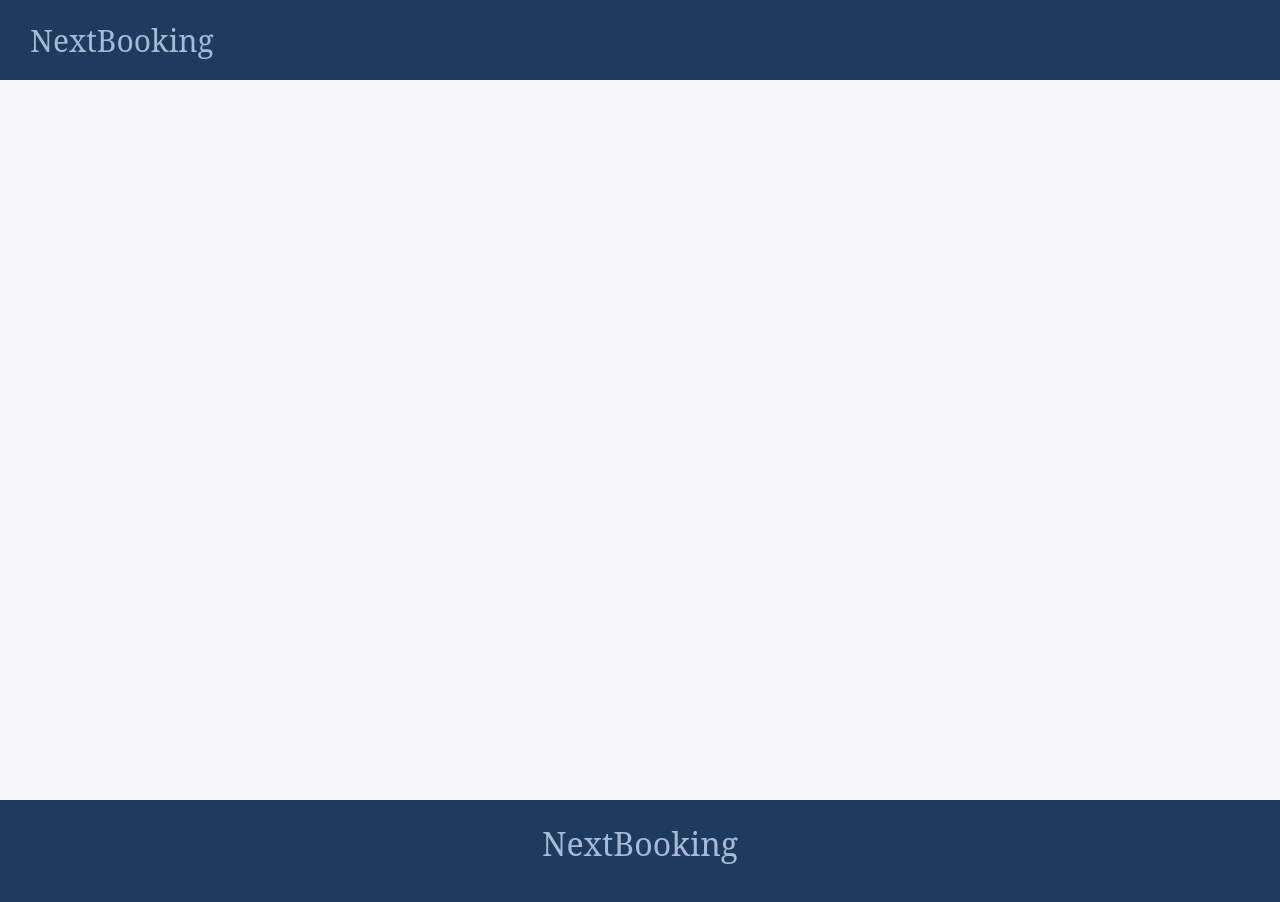
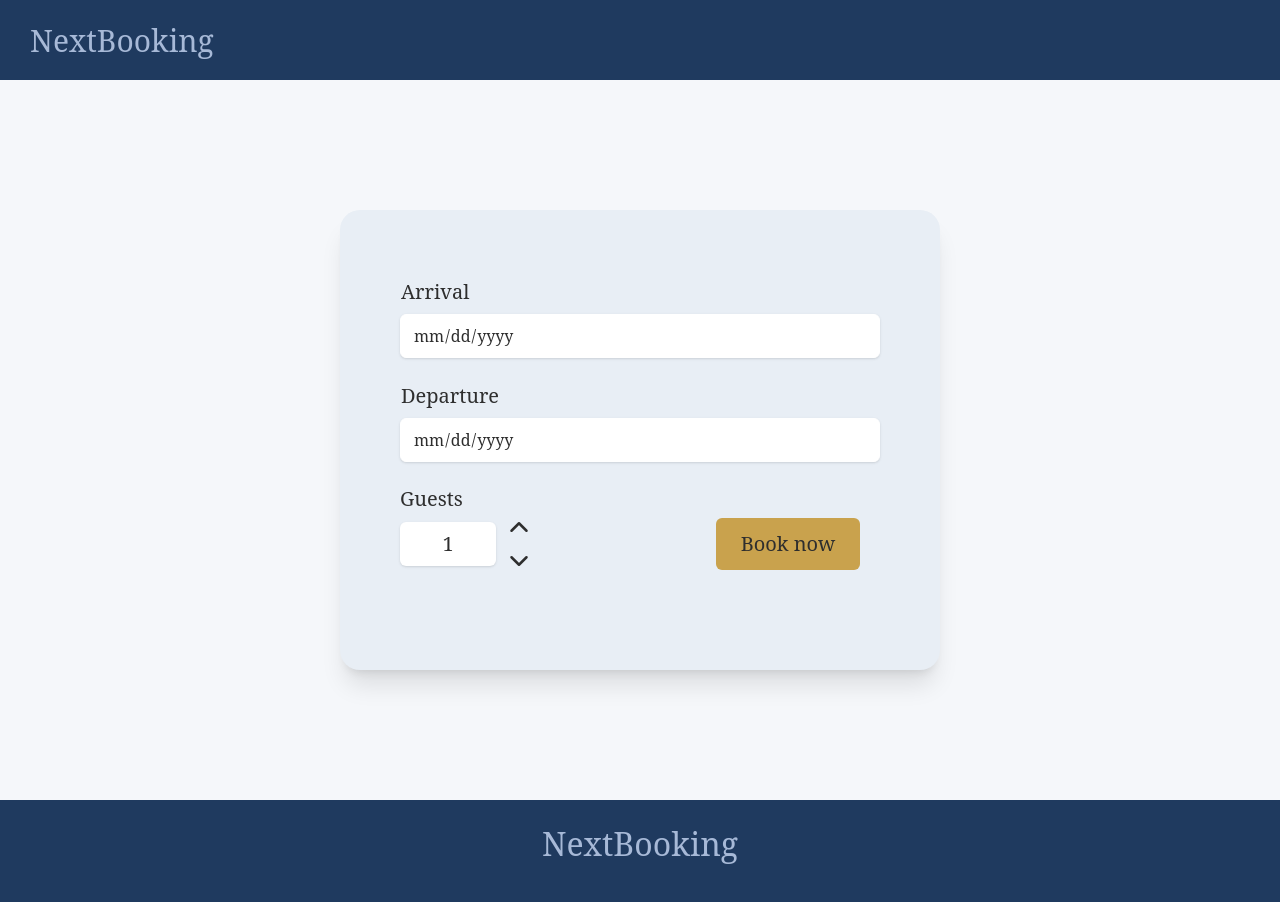
Before and after one commit to saab04/DSF-Project, a Next.js app: page /bookings/date in a window 1280 px wide. Shown: the top 902 px of the page. Built offline with nearby package versions, Linux system fonts and the light colour scheme; no server answers.

Commit message:
Added DateForm component and made some changes in proxy

```diff
--- a/app/(dashboard)/bookings/date/page.tsx
+++ b/app/(dashboard)/bookings/date/page.tsx
@@ -1,5 +1,6 @@
+import DateForm from "@/components/bookings/DateForm";
 const Date = () => {
-  return <div></div>;
+  return <DateForm />;
 };
 
 export default Date;
--- a/app/globals.css
+++ b/app/globals.css
@@ -48,6 +48,17 @@
   animation: fade 3s ease-in-out infinite;
 }
 
+/* hide calendar indicator */
+.hide-calendar::-webkit-calendar-picker-indicator{
+  width: 100%;
+  height: 100%;
+  position: absolute;
+  top: 0;
+  left: 0;
+  opacity: 0;
+  cursor: pointer;
+}
+
 
 * {
   box-sizing: border-box;
--- a/app/page.tsx
+++ b/app/page.tsx
@@ -4,7 +4,7 @@ import Link from "next/link";
 const HomePage = () => {
   return (
     <div className="w-[90%] h-full flex justify-center items-center lg:gap-25 gap-7 flex-wrap lg:flex-nowrap">
-      <div className="lg:w-[20vw] sm:w-[40vw] w-[70vw] min-h-47.5 aspect-3/2 lg:aspect-2/3 bg-buttons rounded-2xl text-[30px] text-textPrimary relative">
+      <div className="lg:w-[20vw] sm:w-[40vw] w-[70vw] min-h-47.5 aspect-3/2 lg:aspect-2/3 bg-buttons rounded-2xl text-[30px] shadow-xl text-textPrimary relative">
         <Link
           href="/bookings/date"
           className="flex text-center justify-center items-center w-full h-full absolute hover:bg-buttonsHover rounded-2xl"
@@ -12,7 +12,7 @@ const HomePage = () => {
           <p className="w-[90%]">Make your reservation</p>
         </Link>
       </div>
-      <div className="sm:w-[60vw] w-[90vw] aspect-1920/1280 min-h-47.5">
+      <div className="sm:w-[60vw] w-[90vw] aspect-1920/1280 min-h-47.5 shadow-xl">
         <Slideshow />
       </div>
     </div>
--- /dev/null
+++ b/components/bookings/DateForm.tsx
@@ -0,0 +1,123 @@
+"use client";
+
+import { useState } from "react";
+import { ChevronDown, ChevronUp } from "lucide-react";
+
+const DateForm = () => {
+  const [checkIn, setCheckIn] = useState("");
+  const [checkOut, setCheckOut] = useState("");
+  const [guests, setGuests] = useState(1);
+
+  const today = new Date();
+
+  const formatDate = (date: Date) => {
+    return date.toLocaleDateString("sv-SE");
+  };
+
+  const addDays = (date: Date, days: number) => {
+    const d = new Date(date);
+    d.setDate(d.getDate() + days);
+    return d;
+  };
+
+  const handleCheckInChange = (e: any) => {
+    const value = e.target.value;
+    setCheckIn(value);
+    if (checkOut && new Date(checkOut) <= new Date(value)) {
+      setCheckOut("");
+    }
+  };
+
+  return (
+    <div className="w-[50vw] max-w-150 min-w-70 sm:min-h-85 min-h-100 flex justify-center items-center aspect-9/10 sm:max-h-115 bg-foreground rounded-[20px] shadow-xl text-textPrimary relative">
+      <form className="w-[80%] aspect-9/10 max-h-90 flex flex-col justify-center items-center sm:mb-0 mb-15 gap-15 relative">
+        <div className="w-full h-9.5 sm:h-11 bg-white relative cursor-pointer rounded-md shadow border border-white focus-within:border-primary">
+          <label
+            htmlFor="checkIn"
+            className="absolute left-0 bottom-[calc(100%+8px)] text-[20px]"
+          >
+            Arrival
+          </label>
+          <input
+            id="checkIn"
+            type="date"
+            name="checkIn"
+            value={checkIn}
+            min={formatDate(today)}
+            onChange={handleCheckInChange}
+            required
+            className="w-full h-full absolute rounded-md top-0 left-0 px-3 hide-calendar"
+          />
+        </div>
+        <div className="w-full h-9.5 sm:h-11 bg-white relative cursor-pointer rounded-md shadow border border-white focus-within:border-primary">
+          <label
+            htmlFor="checkOut"
+            className="absolute left-0 bottom-[calc(100%+8px)] text-[20px]"
+          >
+            Departure
+          </label>
+          <input
+            id="checkOut"
+            type="date"
+            name="checkOut"
+            value={checkOut}
+            min={
+              checkIn
+                ? formatDate(addDays(new Date(checkIn), 1))
+                : formatDate(addDays(today, 1))
+            }
+            onChange={(e: any) => setCheckOut(e.target.value)}
+            disabled={!checkIn}
+            required
+            className="w-full h-full absolute rounded-md top-0 left-0 px-3 hide-calendar"
+          />
+        </div>
+        <div className="w-full h-9.5 sm:h-11 flex sm:justify-start items-center gap-2 bg-transparent relative select-none">
+          <label
+            htmlFor="guests"
+            className="absolute left-0 bottom-[calc(100%+8px)] text-[20px]"
+          >
+            Guests
+          </label>
+          <input
+            id="guests"
+            type="number"
+            name="guests"
+            defaultValue={guests}
+            disabled={true}
+            required
+            className="w-[20%] min-w-20 h-full text-white rounded-md px-3 bg-white shadow"
+          />
+          <span className="w-[20%] min-w-20 h-full flex justify-center items-center text-[20px] absolute left-0">
+            {guests}
+          </span>
+          <div className="flex flex-col gap-1">
+            <div className="cursor-pointer hover:scale-120">
+              <ChevronUp
+                size={30}
+                onClick={(e) => {
+                  setGuests((prev) => prev + 1);
+                }}
+              />
+            </div>
+            <div className="cursor-pointer hover:scale-120">
+              <ChevronDown
+                size={30}
+                onClick={(e) => {
+                  if (guests >= 2) {
+                    setGuests((prev) => prev - 1);
+                  }
+                }}
+              />
+            </div>
+          </div>
+          <button className="flex justify-center items-center bg-buttons w-[30%] min-w-25 h-[120%] min-h-10 text-[20px] rounded-md cursor-pointer hover:bg-buttonsHover transition absolute sm:bottom-0 sm:right-0 sm:top-0 sm:mr-5 top-[250%] m-auto inset-0">
+            Book now
+          </button>
+        </div>
+      </form>
+    </div>
+  );
+};
+
+export default DateForm;
--- a/proxy.ts
+++ b/proxy.ts
@@ -6,7 +6,7 @@ export async function proxy(request: NextRequest) {
 export const config = {
   matcher: [
     "/dashboard/:path*",
+    "/bookings/payment",
     "/admin/:path*",
-    "/bookings/:path*"
   ]
 }
```
